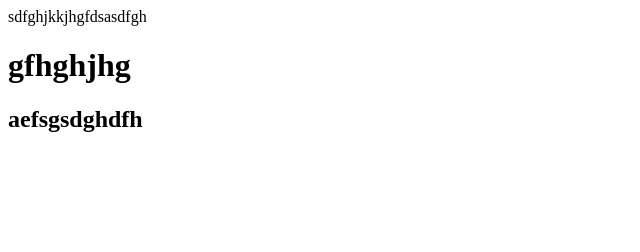
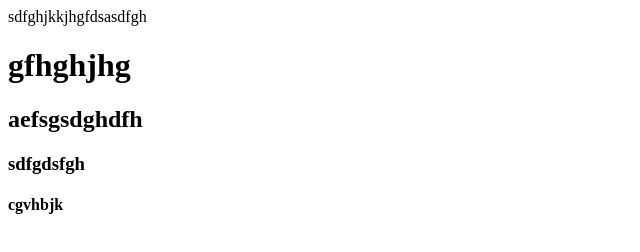
Before and after one commit to santip-a/first-project, a plain HTML site: page index.html in a window 1280 px wide. Shown: the whole page, without its empty margins (0-640 px from the left). Drawn offline with Linux system fonts and the light colour scheme.

Commit message:
коммит

```diff
--- a/index.html
+++ b/index.html
@@ -10,6 +10,8 @@
     <div class="temp">sdfghjkkjhgfdsasdfgh</div>
     <h1>gfhghjhg</h1>
     <h2>aefsgsdghdfh</h2>
+    <h3>sdfgdsfgh</h3>
+    <h4>cgvhbjk</h4>
 
 </body>
 </html>
```
